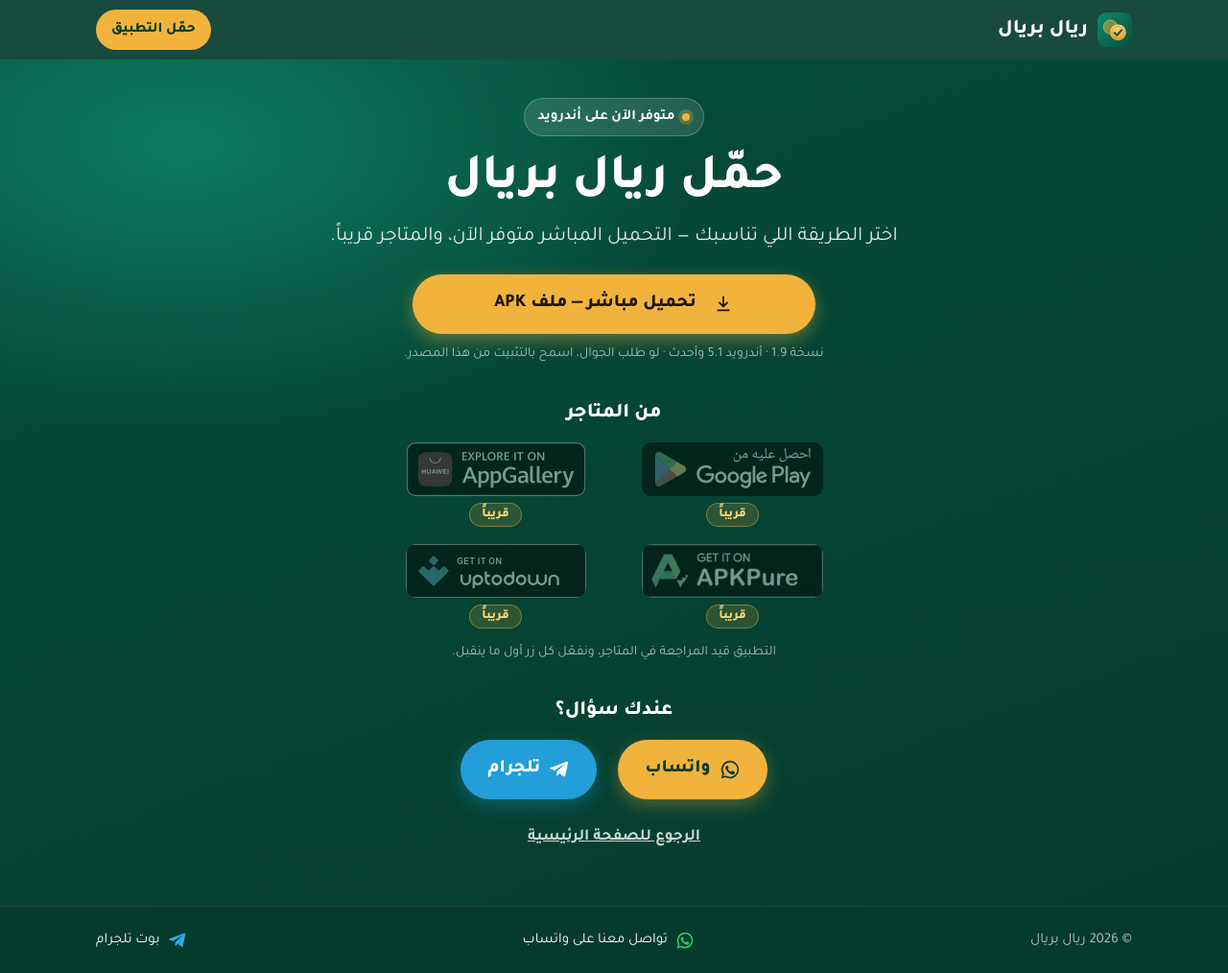
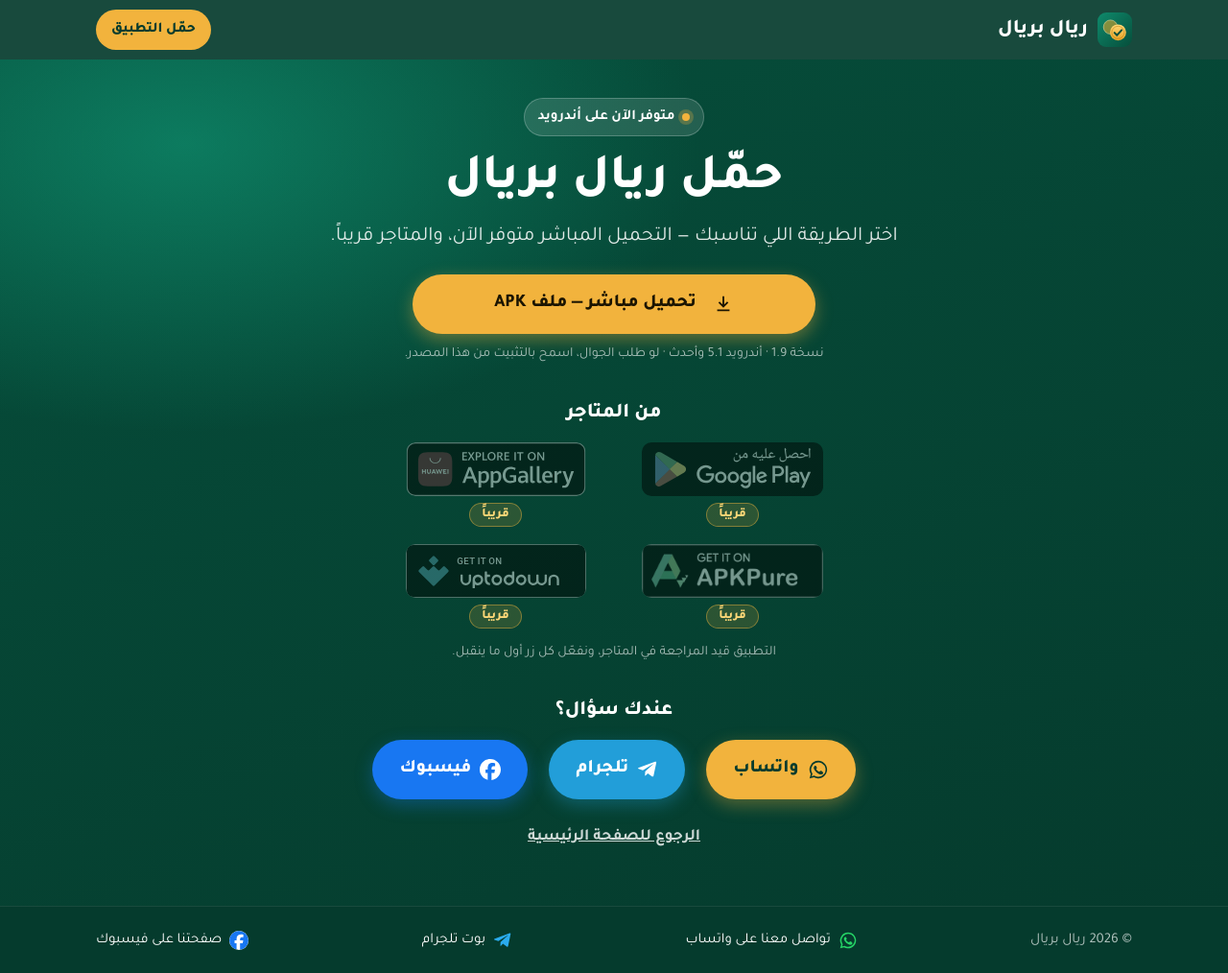
Before and after one commit to ayuob77/riyalbyriyal-site, a plain HTML site: page download/index.html in a window 1280 px wide. Shown: the whole page at 96% size. Drawn offline with Linux system fonts and the light colour scheme.

Commit message:
Add Facebook page button + footer link; styles v=5

```diff
--- a/download/index.html
+++ b/download/index.html
@@ -16,7 +16,7 @@
 <link rel="icon" href="/favicon-32.png" sizes="32x32" type="image/png">
 <link rel="apple-touch-icon" href="/apple-touch-icon.png">
 <link rel="preload" href="/fonts/tajawal-800-arabic.woff2" as="font" type="font/woff2" crossorigin>
-<link rel="stylesheet" href="/styles.css?v=4">
+<link rel="stylesheet" href="/styles.css?v=5">
 </head>
 <body>
 <a class="skip" href="#main">تخطَّ إلى المحتوى</a>
@@ -49,6 +49,7 @@
     <div class="cta-row">
       <a class="btn btn-lg" href="https://whatsapp.com/channel/0029VbDu9QYICVfv3pd2dY2x/111" target="_blank" rel="noopener"><svg viewBox="0 0 24 24" aria-hidden="true" class="wa"><path fill="currentColor" d="M12 2a10 10 0 0 0-8.6 15.1L2 22l5-1.3A10 10 0 1 0 12 2zm0 18.2a8.2 8.2 0 0 1-4.2-1.2l-.3-.2-3 .8.8-2.9-.2-.3A8.2 8.2 0 1 1 12 20.2zm4.5-6.1c-.2-.1-1.5-.7-1.7-.8-.2-.1-.4-.1-.6.1l-.8 1c-.1.2-.3.2-.5.1a6.7 6.7 0 0 1-3.3-2.9c-.2-.4.2-.4.7-1.3.1-.2 0-.3 0-.4l-.8-1.8c-.2-.5-.4-.4-.6-.4h-.5a1 1 0 0 0-.7.3 3 3 0 0 0-.9 2.2 5.2 5.2 0 0 0 1.1 2.7 11.8 11.8 0 0 0 4.5 4c1.7.7 2.3.8 3.2.6.5-.1 1.5-.6 1.7-1.2.2-.6.2-1.1.1-1.2l-.4-.2z"/></svg>واتساب</a>
       <a class="btn btn-lg btn-tg" href="https://t.me/riyalbyriyal_bot" target="_blank" rel="noopener"><svg viewBox="0 0 24 24" aria-hidden="true" class="tg"><path fill="currentColor" d="M21.9 4.3 18.8 19c-.2 1-.9 1.3-1.7.8l-4.8-3.5-2.3 2.2c-.3.3-.5.5-1 .5l.3-4.9 8.9-8c.4-.3-.1-.5-.6-.2l-11 6.9-4.7-1.5c-1-.3-1-1 .2-1.5L20.6 3c.8-.3 1.6.2 1.3 1.3z"/></svg>تلجرام</a>
+      <a class="btn btn-lg btn-fb" href="https://www.facebook.com/profile.php?id=61595923169592" target="_blank" rel="noopener"><svg viewBox="0 0 24 24" aria-hidden="true" class="fb"><path fill="currentColor" d="M9.101 23.691v-7.98H6.627v-3.667h2.474v-1.58c0-4.085 1.848-5.978 5.858-5.978.401 0 .955.042 1.468.103a8.68 8.68 0 0 1 1.141.195v3.325a8.623 8.623 0 0 0-.653-.036 26.805 26.805 0 0 0-.733-.009c-.707 0-1.259.096-1.675.309a1.686 1.686 0 0 0-.679.622c-.258.42-.374.995-.374 1.752v1.297h3.919l-.386 2.103-.287 1.564h-3.246v8.245C19.396 23.238 24 18.179 24 12.044c0-6.627-5.373-12-12-12s-12 5.373-12 12c0 5.628 3.874 10.35 9.101 11.647Z"/></svg>فيسبوك</a>
     </div>
     <a class="home-link" href="/">الرجوع للصفحة الرئيسية</a>
   </div>
@@ -59,6 +60,7 @@
     <span>© 2026 ريال بريال</span>
     <a href="https://whatsapp.com/channel/0029VbDu9QYICVfv3pd2dY2x/111" target="_blank" rel="noopener"><svg viewBox="0 0 24 24" aria-hidden="true" class="wa"><path fill="currentColor" d="M12 2a10 10 0 0 0-8.6 15.1L2 22l5-1.3A10 10 0 1 0 12 2zm0 18.2a8.2 8.2 0 0 1-4.2-1.2l-.3-.2-3 .8.8-2.9-.2-.3A8.2 8.2 0 1 1 12 20.2zm4.5-6.1c-.2-.1-1.5-.7-1.7-.8-.2-.1-.4-.1-.6.1l-.8 1c-.1.2-.3.2-.5.1a6.7 6.7 0 0 1-3.3-2.9c-.2-.4.2-.4.7-1.3.1-.2 0-.3 0-.4l-.8-1.8c-.2-.5-.4-.4-.6-.4h-.5a1 1 0 0 0-.7.3 3 3 0 0 0-.9 2.2 5.2 5.2 0 0 0 1.1 2.7 11.8 11.8 0 0 0 4.5 4c1.7.7 2.3.8 3.2.6.5-.1 1.5-.6 1.7-1.2.2-.6.2-1.1.1-1.2l-.4-.2z"/></svg><span>تواصل معنا على واتساب</span></a>
     <a href="https://t.me/riyalbyriyal_bot" target="_blank" rel="noopener"><svg viewBox="0 0 24 24" aria-hidden="true" class="tg"><path fill="currentColor" d="M21.9 4.3 18.8 19c-.2 1-.9 1.3-1.7.8l-4.8-3.5-2.3 2.2c-.3.3-.5.5-1 .5l.3-4.9 8.9-8c.4-.3-.1-.5-.6-.2l-11 6.9-4.7-1.5c-1-.3-1-1 .2-1.5L20.6 3c.8-.3 1.6.2 1.3 1.3z"/></svg><span>بوت تلجرام</span></a>
+    <a href="https://www.facebook.com/profile.php?id=61595923169592" target="_blank" rel="noopener"><svg viewBox="0 0 24 24" aria-hidden="true" class="fb"><path fill="currentColor" d="M9.101 23.691v-7.98H6.627v-3.667h2.474v-1.58c0-4.085 1.848-5.978 5.858-5.978.401 0 .955.042 1.468.103a8.68 8.68 0 0 1 1.141.195v3.325a8.623 8.623 0 0 0-.653-.036 26.805 26.805 0 0 0-.733-.009c-.707 0-1.259.096-1.675.309a1.686 1.686 0 0 0-.679.622c-.258.42-.374.995-.374 1.752v1.297h3.919l-.386 2.103-.287 1.564h-3.246v8.245C19.396 23.238 24 18.179 24 12.044c0-6.627-5.373-12-12-12s-12 5.373-12 12c0 5.628 3.874 10.35 9.101 11.647Z"/></svg><span>صفحتنا على فيسبوك</span></a>
   </div>
 </footer>
 </body>
--- a/styles.css
+++ b/styles.css
@@ -207,3 +207,9 @@ a.store[href]:hover img{transform:translateY(-1px);box-shadow:0 8px 20px rgba(0,
 
 /* telegram icon: keep the .tg pill style off the svg icon */
 svg.tg{padding:0;margin-inline-start:0;border-radius:0;font-size:inherit}
+
+/* Facebook (2026-10-26) */
+.btn-fb{background:#1877F2;color:#fff;box-shadow:0 6px 18px rgba(24,119,242,.35)}
+.btn-fb:hover{box-shadow:0 10px 24px rgba(24,119,242,.45)}
+.btn .fb{width:22px;height:22px}
+.foot .fb{width:20px;height:20px;color:#1877F2;background:#fff;border-radius:50%}
```
Also changed, not shown: index.html (+3 -1 lines).
